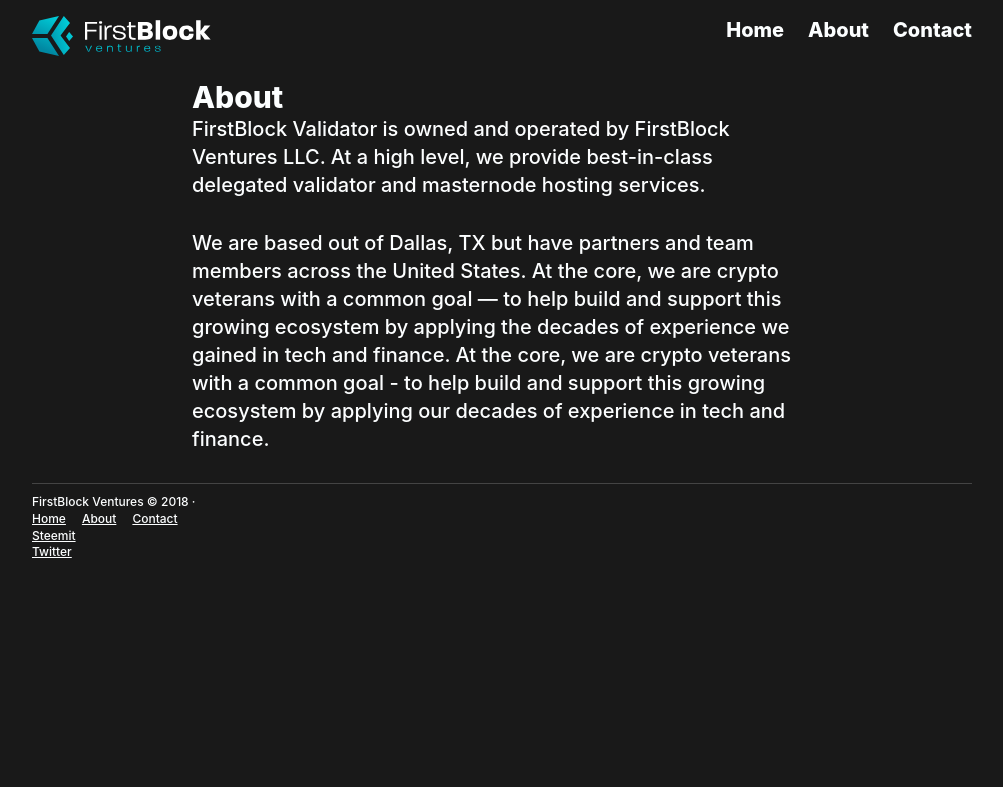
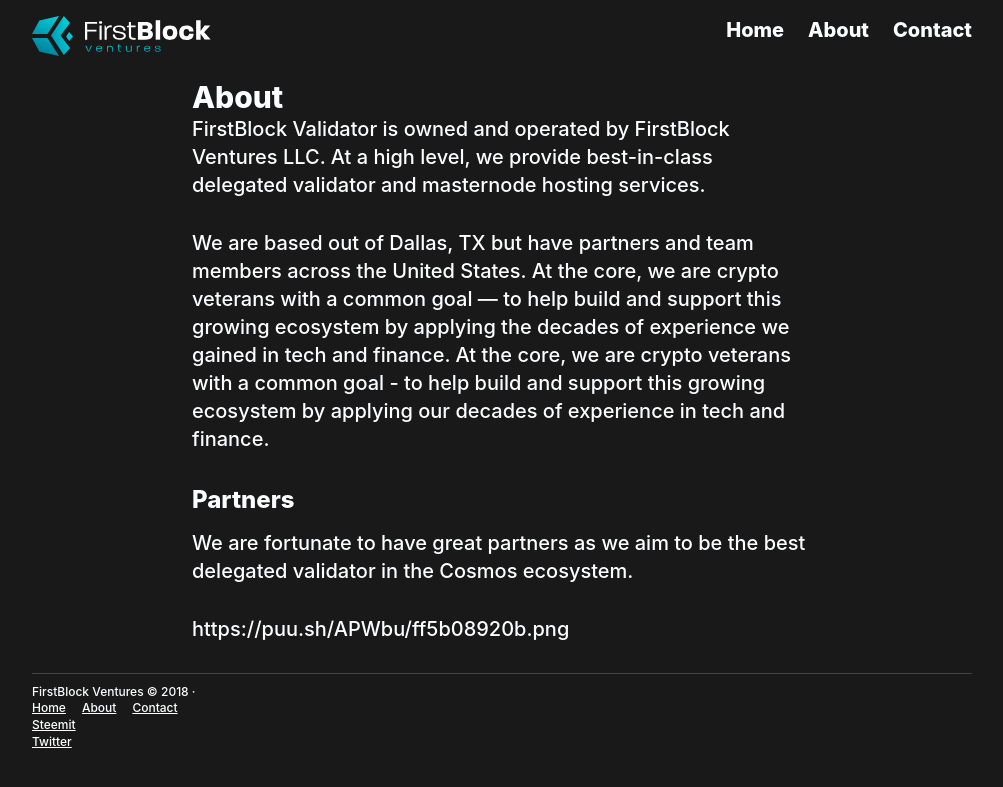
Before and after one commit to FirstBlock-CosmosVal/firstblock.io, a Jekyll site: the page built from about.md, in a window 1280 px wide. Shown: the top 787 px of the page, without its empty margins (138-1141 px from the left). Built offline with Jekyll 4.4.1, drawn with Linux system fonts in a browser that asks for light colours.

Commit message:
Update about.md

```diff
--- a/about.md
+++ b/about.md
@@ -10,3 +10,8 @@
 FirstBlock Validator is owned and operated by FirstBlock Ventures LLC. At a high level, we provide best-in-class delegated validator and masternode hosting services.
 
 We are based out of Dallas, TX but have partners and team members across the United States. At the core, we are crypto veterans with a common goal &mdash; to help build and support this growing ecosystem by applying the decades of experience we gained in tech and finance. At the core, we are crypto veterans with a common goal - to help build and support this growing ecosystem by applying our decades of experience in tech and finance.
+
+## Partners
+We are fortunate to have great partners as we aim to be the best delegated validator in the Cosmos ecosystem.
+
+https://puu.sh/APWbu/ff5b08920b.png
```
